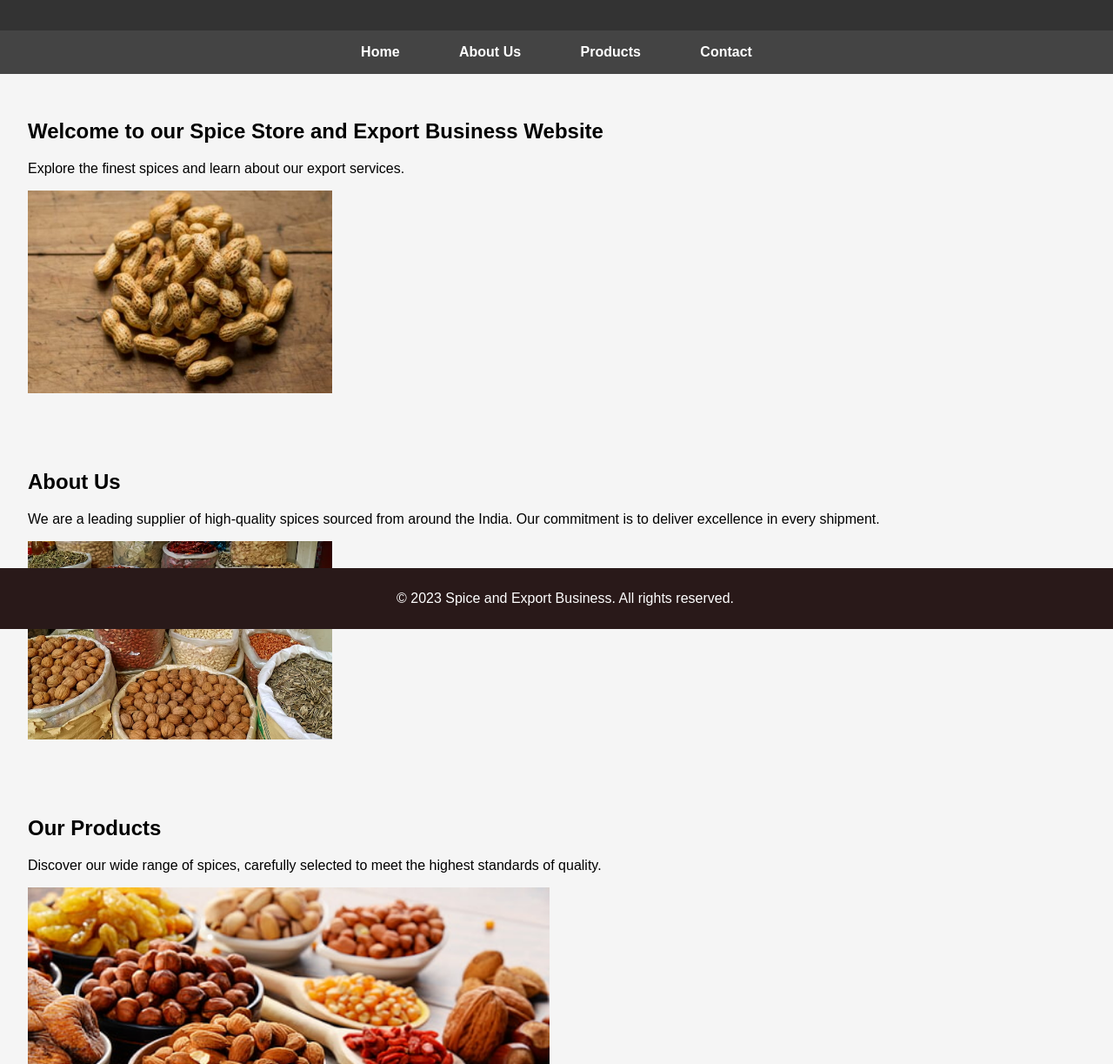
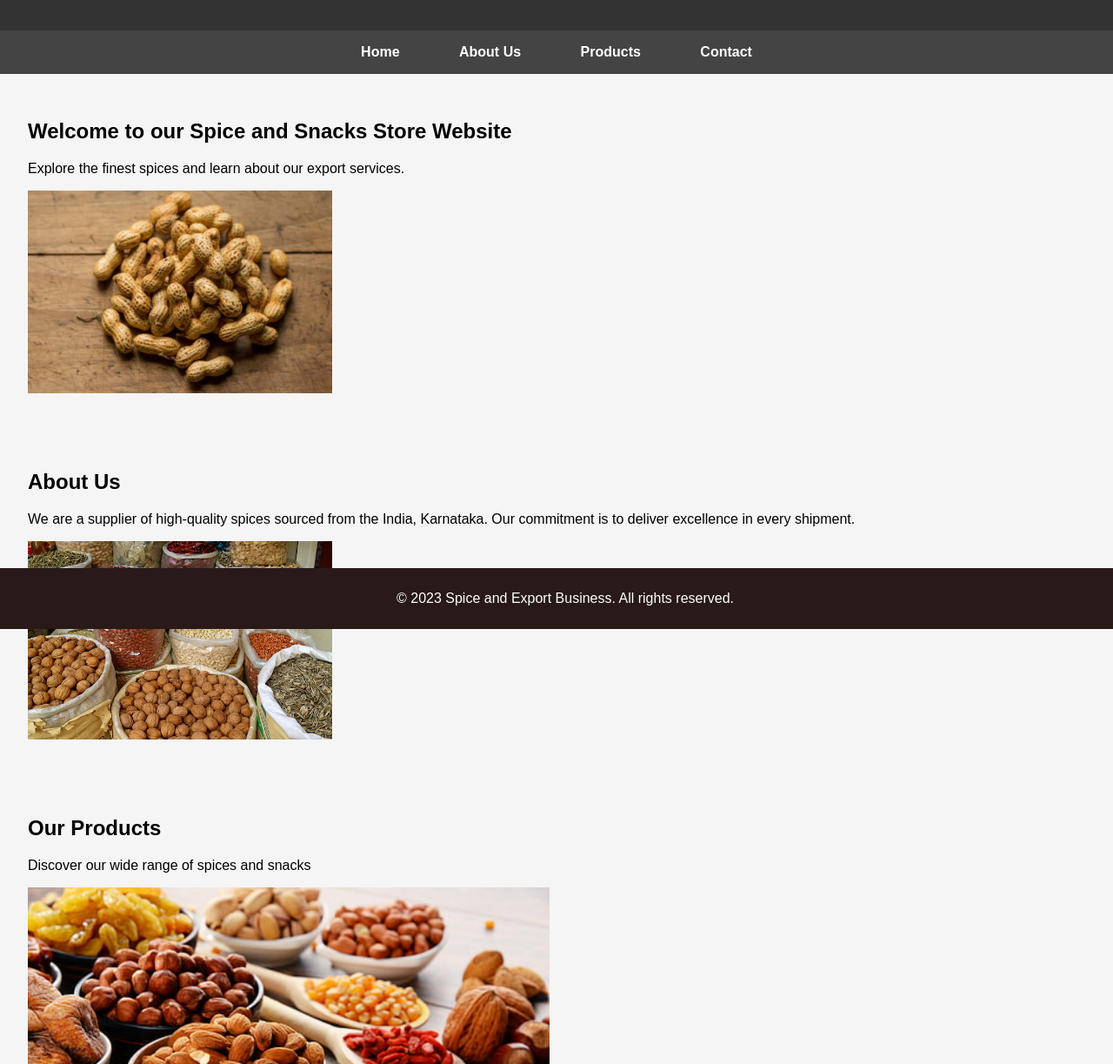
Before and after one commit to somismyusername/ecom, a plain HTML site: page index.html in a window 1280 px wide. Shown: the part 77-1300 px from the top of the page at 87% size. Drawn offline with Linux system fonts and the light colour scheme.

Commit message:
Update index.html

```diff
--- a/index.html
+++ b/index.html
@@ -67,20 +67,20 @@
     </nav>
 
     <section id="home">
-        <h2>Welcome to our Spice Store and Export Business Website</h2>
+        <h2>Welcome to our Spice and Snacks Store Website</h2>
         <p>Explore the finest spices and learn about our export services.</p>
         <img src="spice_image.jpg" alt="Peanuts" width="350">
     </section>
 
     <section id="about">
         <h2>About Us</h2>
-        <p>We are a leading supplier of high-quality spices sourced from around the India. Our commitment is to deliver excellence in every shipment.</p>
+        <p>We are a supplier of high-quality spices sourced from the India, Karnataka. Our commitment is to deliver excellence in every shipment.</p>
         <img src="samples2.jpg" alt="Products" width="350">
     </section>
 
     <section id="products">
         <h2>Our Products</h2>
-        <p>Discover our wide range of spices, carefully selected to meet the highest standards of quality.</p>
+        <p>Discover our wide range of spices and snacks</p>
         <img src="product_image.jpg" alt="Spice Products" width="600">
     </section>
 
@@ -91,8 +91,7 @@
 
     <footer>
         <p>&copy; 2023 Spice and Export Business. All rights reserved.
-        </p>
-        <style>
+             <style>
           body {
               margin: 0;
               padding: 0;
@@ -115,6 +114,8 @@
           }
       </style>
       </style>
+        </p>
+
     </footer>
 
 </body>
```
